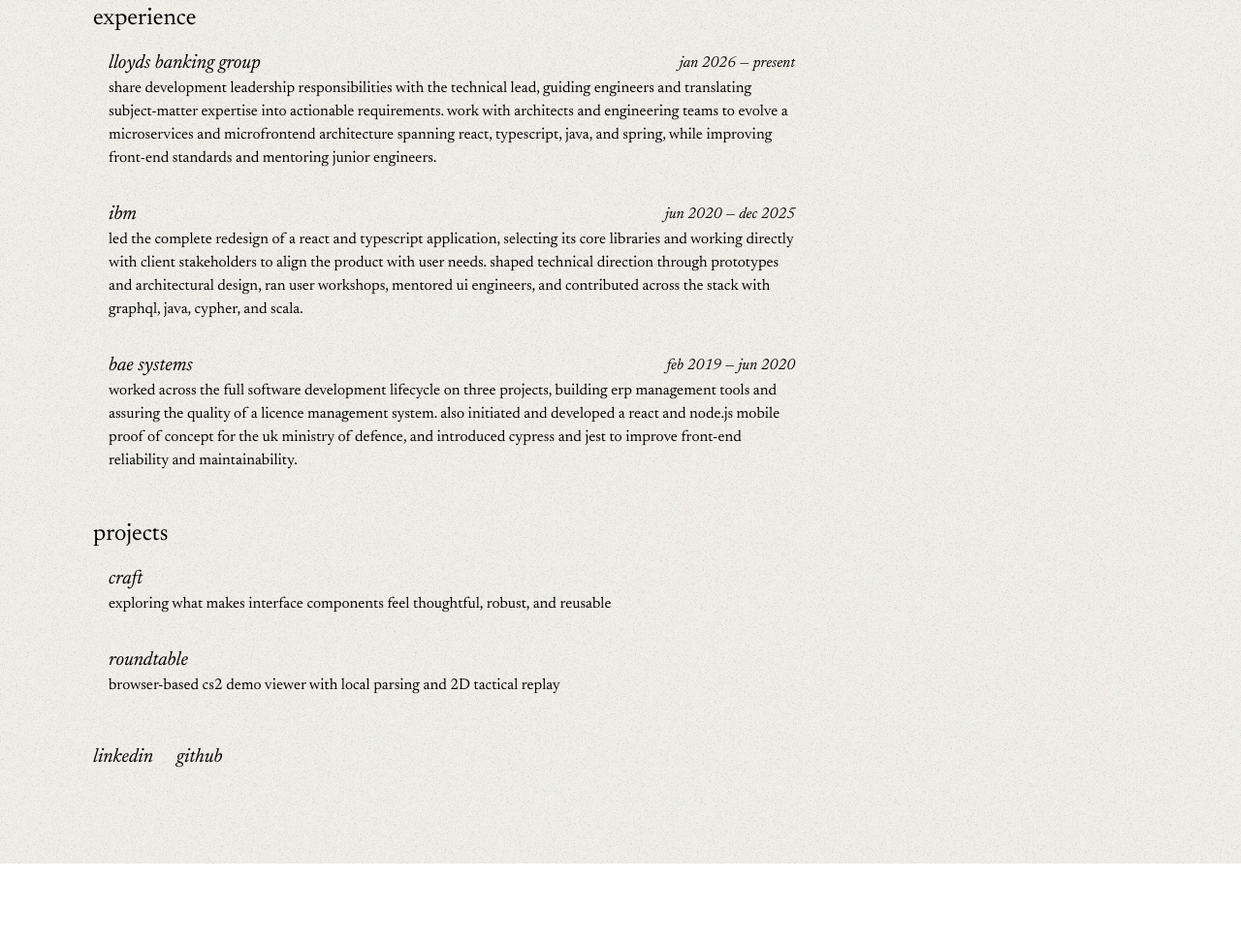
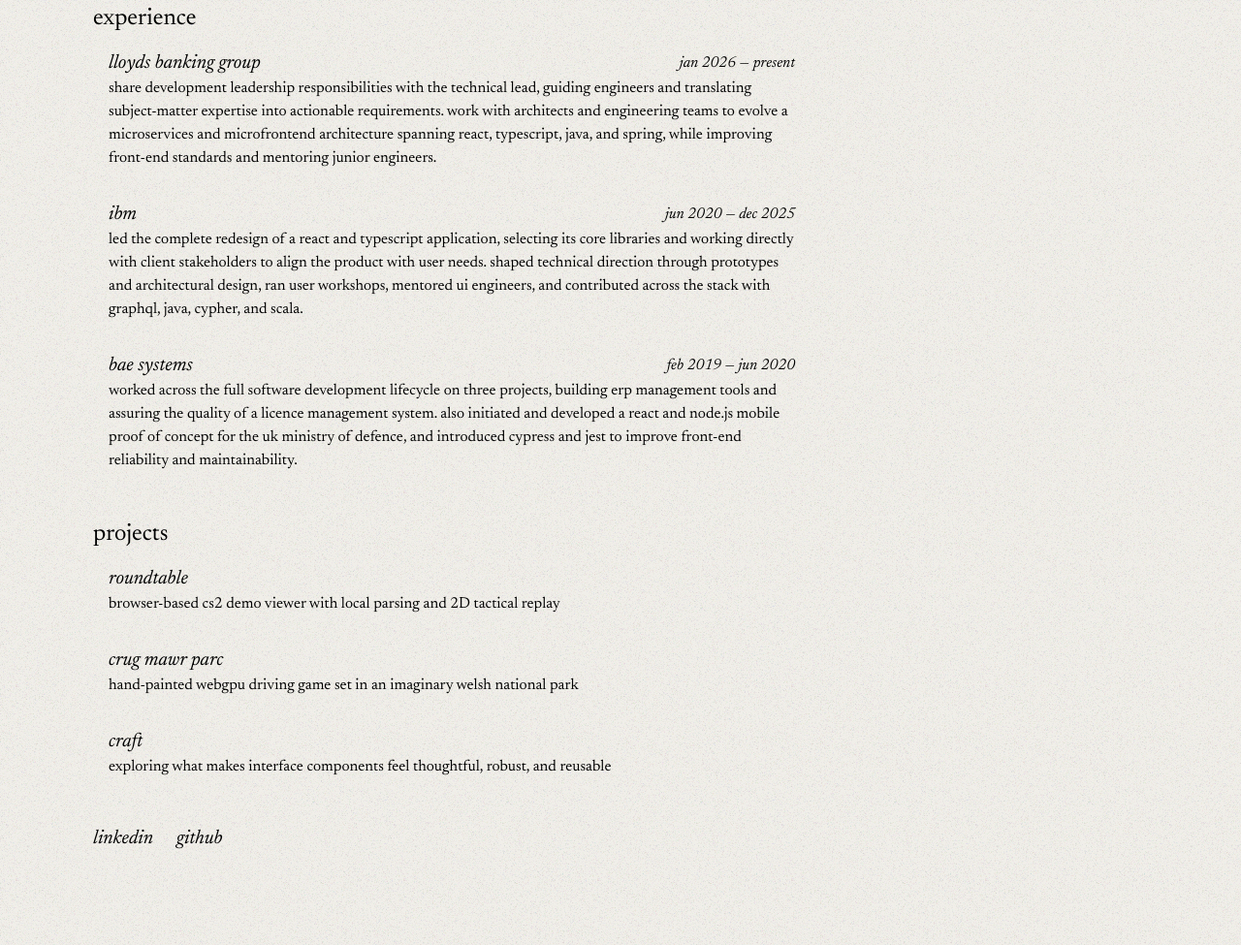
Before and after one commit to joshfootman/namtoof, an Astro site: page / in a window 1280 px wide. Shown: the part 329-1304 px from the top of the page at 97% size. Before the commit the page ends 1220 px from the top, so only its background shows below. Built offline with nearby package versions, Linux system fonts and the light colour scheme; Astro itself is replaced by a stand-in of ours.

Commit message:
add crug mawr parc

```diff
--- a/src/pages/index.astro
+++ b/src/pages/index.astro
@@ -66,16 +66,22 @@ const experience = [
 
 const projects = [
   {
+    title: "roundtable",
+    description:
+      "browser-based cs2 demo viewer with local parsing and 2D tactical replay",
+    href: "https://roundtable.namtoof.com",
+  },
+  {
+    title: "crug mawr parc",
+    description:
+      "hand-painted webgpu driving game set in an imaginary welsh national park",
+    href: "https://crug-mawr-parc.namtoof.com",
+  },
+  {
     title: "craft",
     description:
       "exploring what makes interface components feel thoughtful, robust, and reusable",
     href: "https://craft.namtoof.com",
-  },
-  {
-    title: "roundtable",
-    description:
-      "browser-based cs2 demo viewer with local parsing and 2D tactical replay",
-    href: "https://roundtable.namtoof.com",
   },
 ];
 
```
